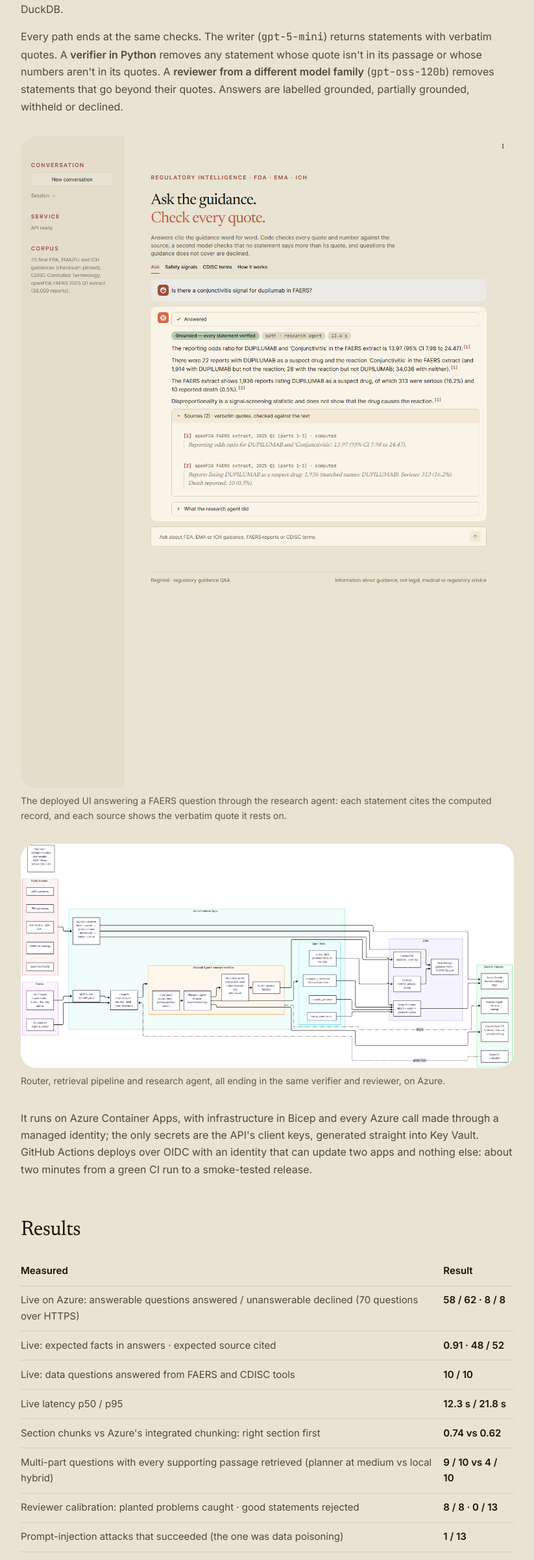
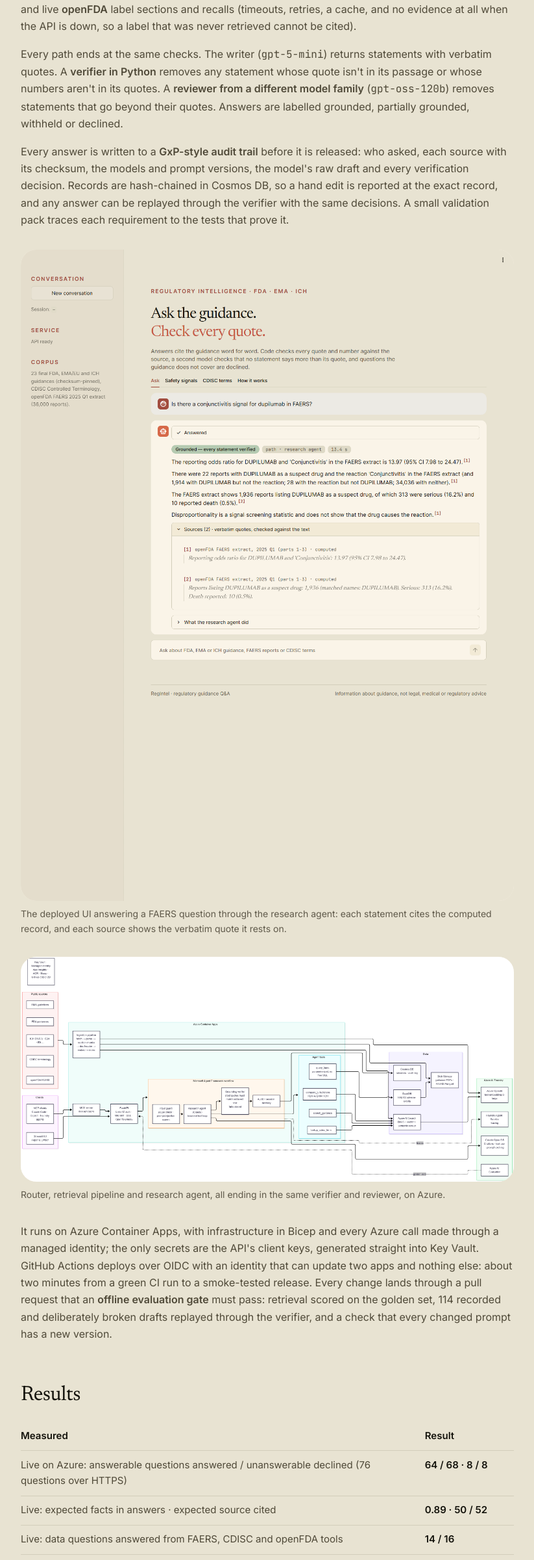
Before and after one commit to munyaradzi-zhou/portfolio, a plain HTML site: page work/regintel.html in a window 1280 px wide. Shown: the part 1332-3732 px from the top of the page at 65% size, without its empty margins (152-975 px from the left). Drawn offline with Linux system fonts and the light colour scheme.

Commit message:
RegIntel: evaluation gate, openFDA, audit trail, trained router (#2)
* RegIntel: evaluation gate, writer comparison, openFDA tools

* RegIntel: audit trail

* RegIntel: trained router

* RegIntel: Azure AI Evaluation finding

```diff
--- a/work/regintel.html
+++ b/work/regintel.html
@@ -4,7 +4,7 @@
   <meta charset="UTF-8">
   <meta name="viewport" content="width=device-width, initial-scale=1.0">
   <title>RegIntel — case study — Munyaradzi Comfort Zhou</title>
-  <meta name="description" content="Regulatory Q&amp;A for biopharma on Azure: agentic retrieval over FDA, ICH and EMA guidance, quotes and numbers verified in code, a reviewer from a different model family, and FAERS and CDISC answered from data.">
+  <meta name="description" content="Regulatory Q&amp;A for biopharma on Azure: agentic retrieval over FDA, ICH and EMA guidance, quotes and numbers verified in code, a reviewer from a different model family, FAERS, CDISC and live openFDA labels and recalls answered from data.">
   <meta property="og:type" content="article">
   <meta property="og:title" content="RegIntel — case study">
   <meta property="og:description" content="Regulatory answers you can check: every quote and number verified in code, 8/8 trap questions declined, deployed and evaluated live on Azure.">
@@ -53,12 +53,17 @@
       <p>A router (one structured-output call) sends each question to the cheapest path that can answer it. Guidance questions
       go to Azure AI Search <strong>knowledge bases</strong> (agentic retrieval). A planner splits multi-part questions into
       sub-queries over 1,869 section-aware chunks, and each chunk carries its section locator and a header naming its document.
-      Questions that need data go to a <strong>Microsoft Agent Framework</strong> agent, with exact CDISC lookups and FAERS
-      disproportionality computed in DuckDB.</p>
+      Questions that need data go to a <strong>Microsoft Agent Framework</strong> agent, with exact CDISC lookups, FAERS
+      disproportionality computed in DuckDB, and live <strong>openFDA</strong> label sections and recalls (timeouts, retries,
+      a cache, and no evidence at all when the API is down, so a label that was never retrieved cannot be cited).</p>
       <p>Every path ends at the same checks. The writer (<code>gpt-5-mini</code>) returns statements with verbatim quotes.
       A <strong>verifier in Python</strong> removes any statement whose quote isn't in its passage or whose numbers aren't in
       its quotes. A <strong>reviewer from a different model family</strong> (<code>gpt-oss-120b</code>) removes statements that
       go beyond their quotes. Answers are labelled grounded, partially grounded, withheld or declined.</p>
+      <p>Every answer is written to a <strong>GxP-style audit trail</strong> before it is released: who asked, each source
+      with its checksum, the models and prompt versions, the model's raw draft and every verification decision. Records are
+      hash-chained in Cosmos DB, so a hand edit is reported at the exact record, and any answer can be replayed through the
+      verifier with the same decisions. A small validation pack traces each requirement to the tests that prove it.</p>
       <figure>
         <img src="../assets/regintel/ask-answer.png" alt="RegIntel answering a FAERS safety-signal question about dupilumab and conjunctivitis, with every number quoted from the computed record" loading="lazy">
         <figcaption>The deployed UI answering a FAERS question through the research agent: each statement cites the computed record, and each source shows the verbatim quote it rests on.</figcaption>
@@ -69,19 +74,25 @@
       </figure>
       <p>It runs on Azure Container Apps, with infrastructure in Bicep and every Azure call made through a managed identity;
       the only secrets are the API's client keys, generated straight into Key Vault. GitHub Actions deploys over OIDC with an
-      identity that can update two apps and nothing else: about two minutes from a green CI run to a smoke-tested release.</p>
+      identity that can update two apps and nothing else: about two minutes from a green CI run to a smoke-tested release. Every change lands through a pull request that an
+      <strong>offline evaluation gate</strong> must pass: retrieval scored on the golden set, 114 recorded and deliberately
+      broken drafts replayed through the verifier, and a check that every changed prompt has a new version.</p>
 
       <h2>Results</h2>
       <table>
         <thead><tr><th>Measured</th><th>Result</th></tr></thead>
         <tbody>
-          <tr><td>Live on Azure: answerable questions answered / unanswerable declined (70 questions over HTTPS)</td><td><strong>58 / 62 · 8 / 8</strong></td></tr>
-          <tr><td>Live: expected facts in answers · expected source cited</td><td><strong>0.91 · 48 / 52</strong></td></tr>
-          <tr><td>Live: data questions answered from FAERS and CDISC tools</td><td><strong>10 / 10</strong></td></tr>
-          <tr><td>Live latency p50 / p95</td><td><strong>12.3 s / 21.8 s</strong></td></tr>
+          <tr><td>Live on Azure: answerable questions answered / unanswerable declined (76 questions over HTTPS)</td><td><strong>64 / 68 · 8 / 8</strong></td></tr>
+          <tr><td>Live: expected facts in answers · expected source cited</td><td><strong>0.89 · 50 / 52</strong></td></tr>
+          <tr><td>Live: data questions answered from FAERS, CDISC and openFDA tools</td><td><strong>14 / 16</strong></td></tr>
+          <tr><td>Live latency p50 / p95</td><td><strong>13.4 s / 20.3 s</strong></td></tr>
+          <tr><td>Writers from four model families on the same passages, facts recalled (gpt-5-mini · grok-4.7 · Llama 3.3 70B · DeepSeek V3.2)</td><td><strong>0.94 · 0.97 · 0.80 · 0.93</strong></td></tr>
           <tr><td>Section chunks vs Azure's integrated chunking: right section first</td><td><strong>0.74 vs 0.62</strong></td></tr>
           <tr><td>Multi-part questions with every supporting passage retrieved (planner at medium vs local hybrid)</td><td><strong>9 / 10 vs 4 / 10</strong></td></tr>
           <tr><td>Reviewer calibration: planted problems caught · good statements rejected</td><td><strong>8 / 8 · 0 / 13</strong></td></tr>
+          <tr><td>Azure AI Evaluation on the drafts the verifier cut: rated fully grounded anyway</td><td><strong>12 of 13</strong></td></tr>
+          <tr><td>Trained router (TF-IDF + logistic regression, MLflow) vs the LLM router, on held-out real questions</td><td><strong>0.83 vs 0.96</strong></td></tr>
+          <tr><td>Audit trail, live: concurrent answers recorded without forking the chain · a hand-edited record detected</td><td><strong>4 / 4 · seq 3 of 5</strong></td></tr>
           <tr><td>Prompt-injection attacks that succeeded (the one was data poisoning)</td><td><strong>1 / 13</strong></td></tr>
         </tbody>
       </table>
```
